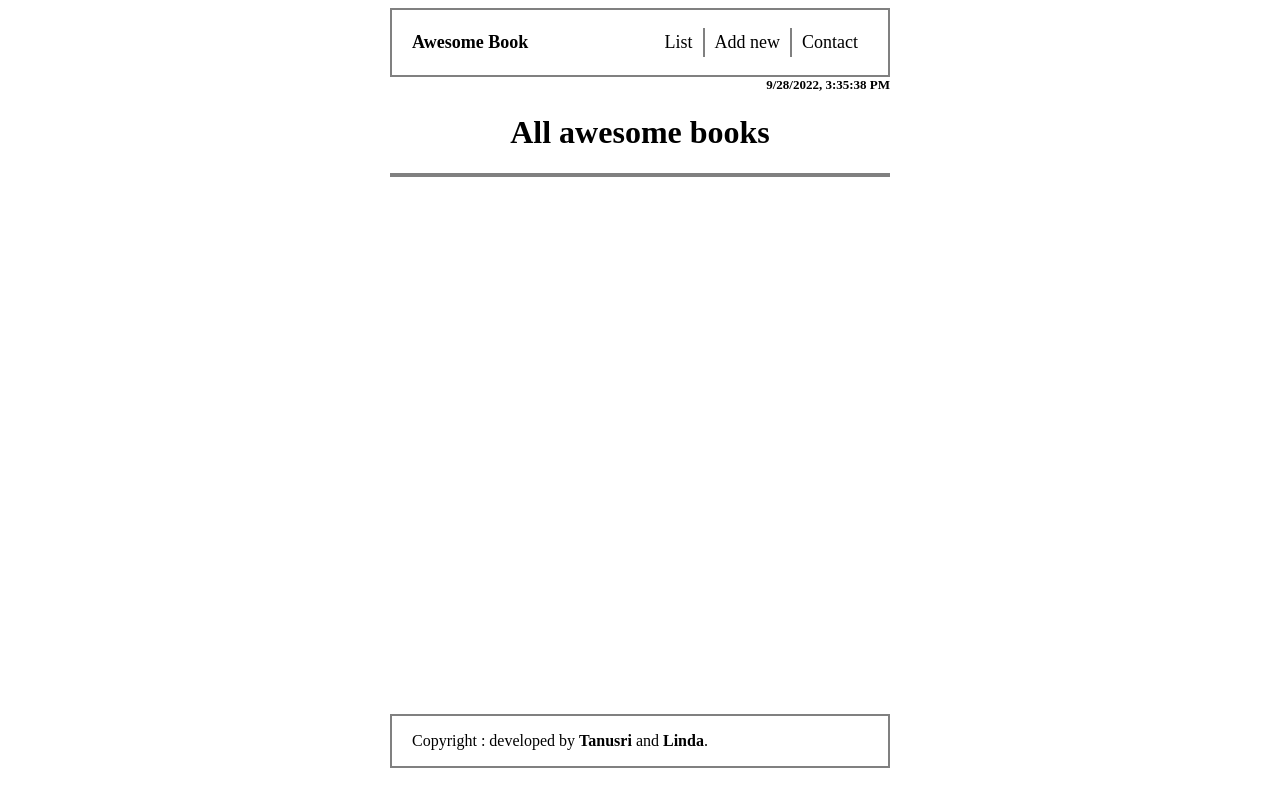
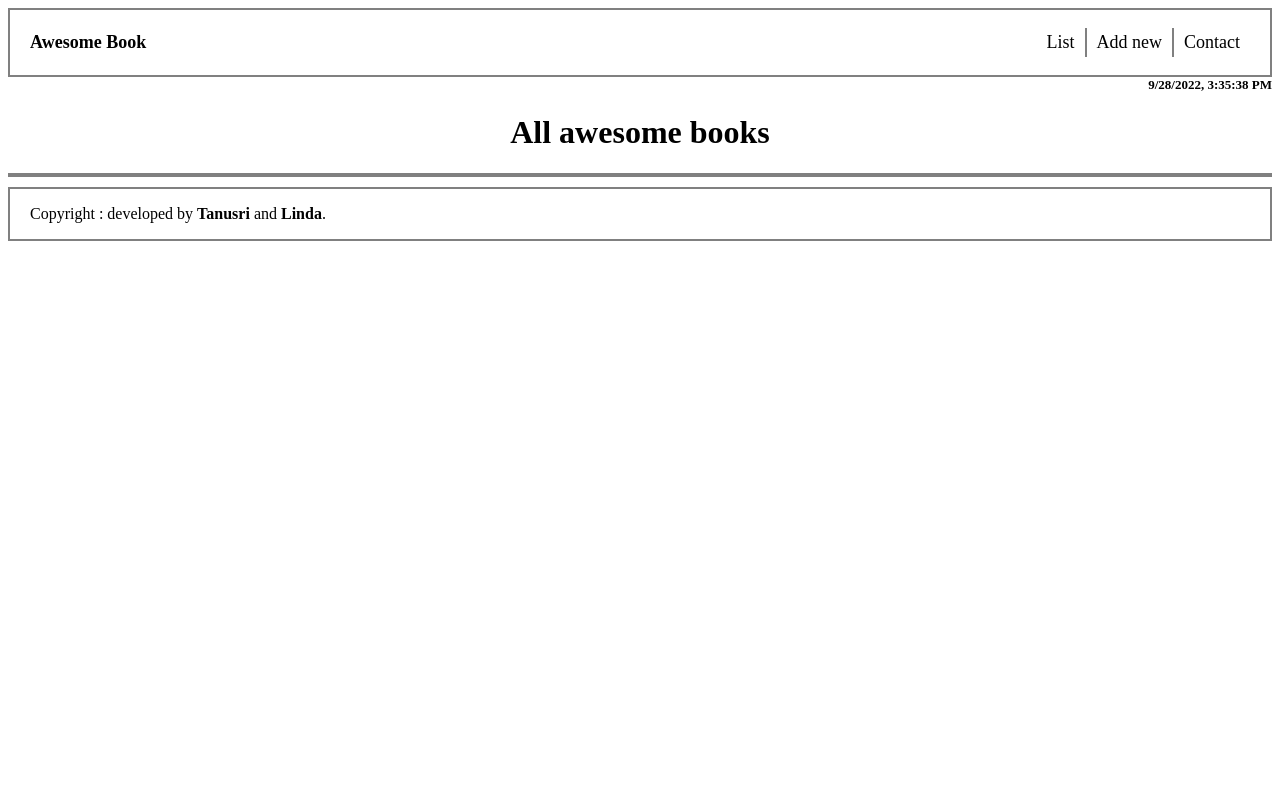
Before and after one commit to chuaindia/Awesome-Books-Linda-Tanusri, a website: page index.html in a window 1280 px wide. Drawn offline with Linux system fonts and the light colour scheme.

Commit message:
Add CSS file following reviewer review

```diff
--- a/awesomebook.css
+++ b/awesomebook.css
@@ -1,3 +1,6 @@
+/* stylelint-disable block-opening-brace-space-before */
+/* stylelint-disable no-descending-specificity */
+/* stylelint-disable selector-list-comma-newline-after */
 /* stylelint-disable indentation */
 /* stylelint-disable csstree/validator */
 /* stylelint-disable selector-class-pattern */
@@ -6,8 +9,7 @@ body {
 }
 
 .main-container {
-  max-width: 500px;
-  margin: 0 auto;
+   margin: 0 auto;
 }
 
 .hr {
@@ -109,6 +111,7 @@ nav li:hover {
 
 .contact {
   border: none;
+  position: relative;
 }
 
 .form-container {
@@ -121,17 +124,16 @@ nav li:hover {
   font-weight: 600;
 }
 
-footer {
-  position: absolute;
-  border: 2px solid gray;
-  padding: 0 20px;
-  bottom: 2em;
-  width: 500px;
-  box-sizing: border-box;
-  text-align: start;
-}
-
 .contact-info {
   display: block;
   font-size: large;
 }
+
+.footer {
+  display: inline-block;
+  border: 2px solid gray;
+  padding: 0 20px;
+  width: 100%;
+  box-sizing: border-box;
+  text-align: start;
+}
```
